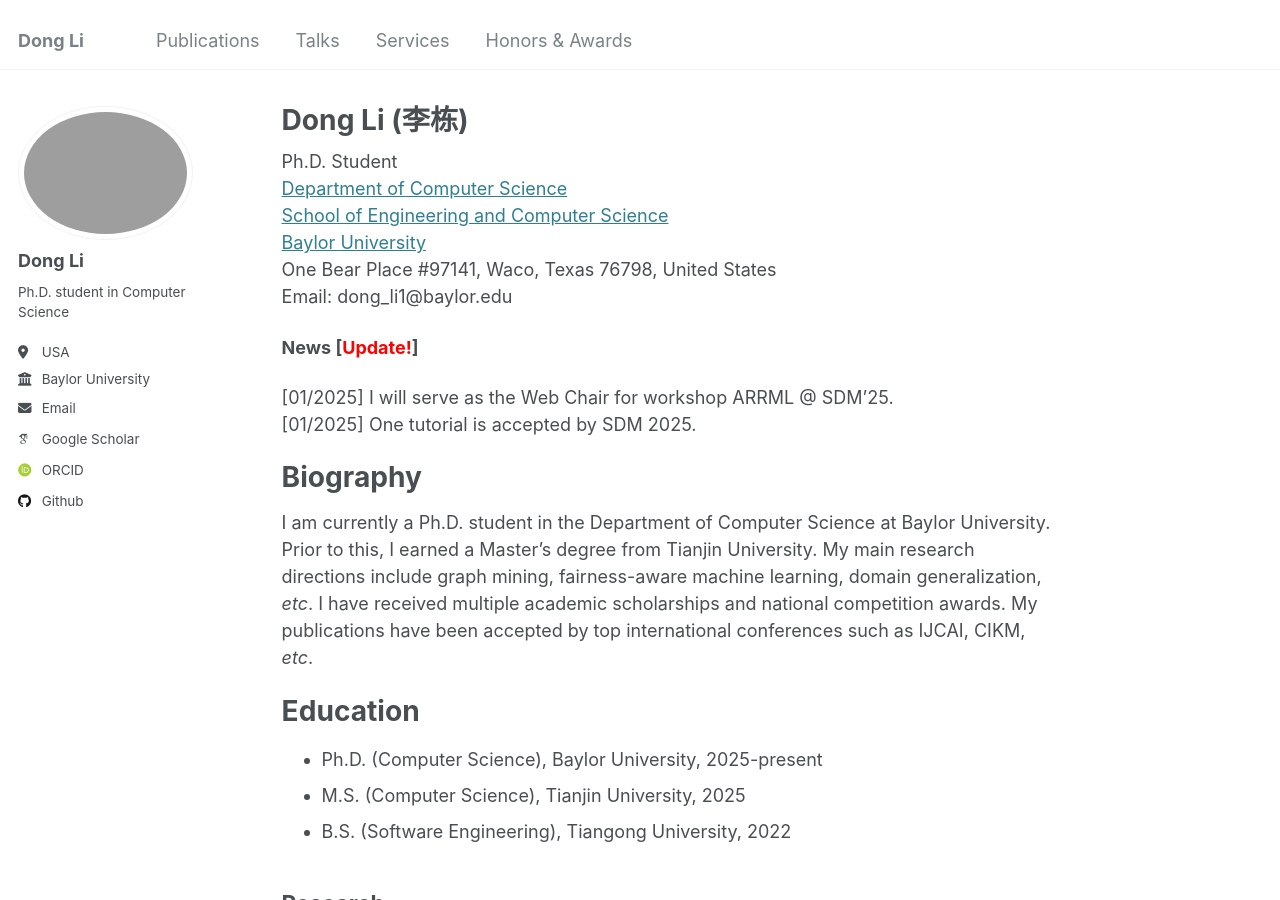
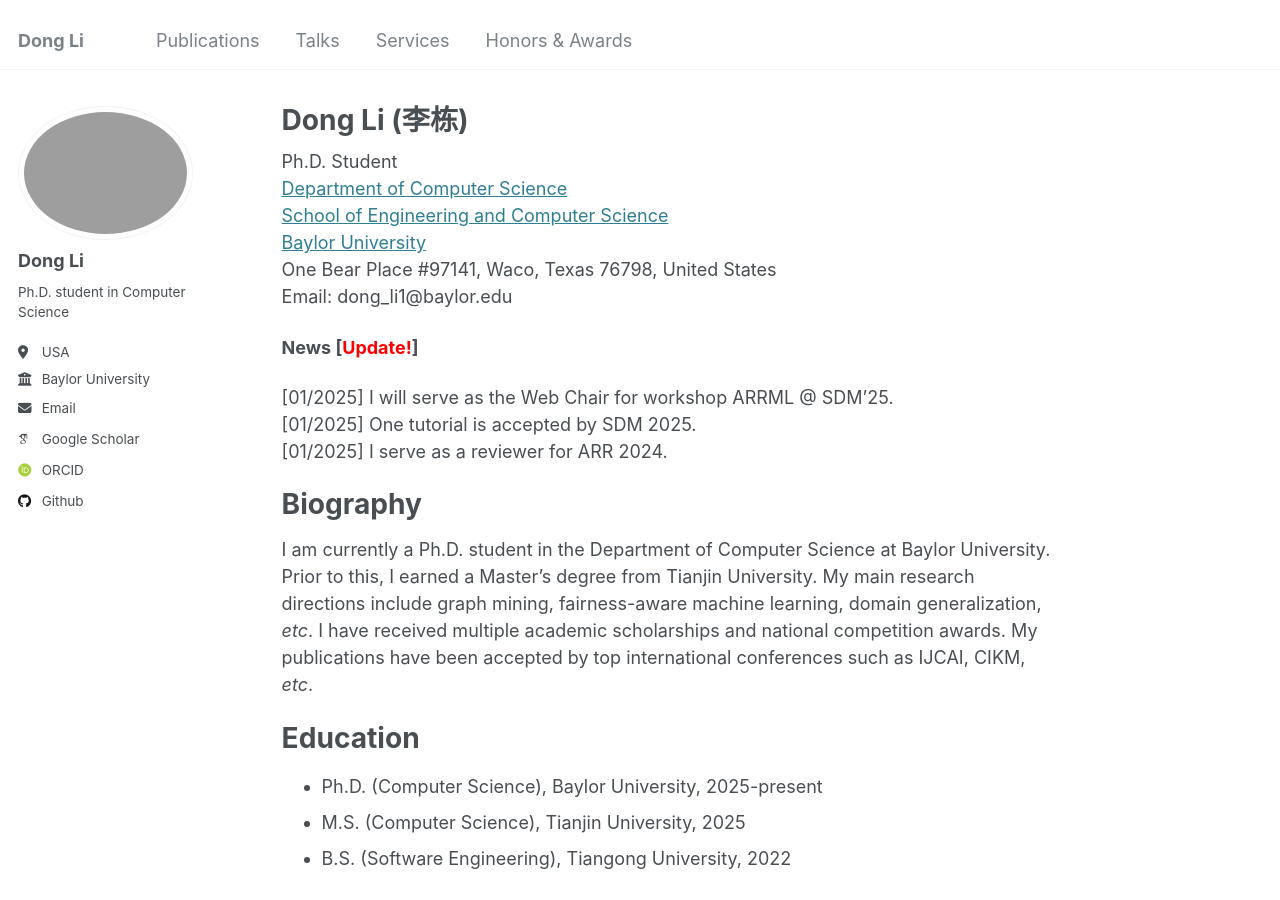
Before and after one commit to TurkeyWatanabe/dongli, a Jekyll site: the page built from _pages/about.md, in a window 1280 px wide and 900 px high. Built offline with Jekyll 4.4.1, drawn with Linux system fonts in a browser that asks for light colours; some web fonts are replaced.

Commit message:
Update about.md

```diff
--- a/_pages/about.md
+++ b/_pages/about.md
@@ -17,7 +17,8 @@ Email: dong_li1@baylor.edu
 **News [<span style="color:red">Update!</span>]**
 
 [01/2025] I will serve as the Web Chair for workshop ARRML @ SDM'25.<br>
-[01/2025] One tutorial is accepted by SDM 2025.
+[01/2025] One tutorial is accepted by SDM 2025.<br>
+[01/2025] I serve as a reviewer for ARR 2024.
 
 
 Biography
```
